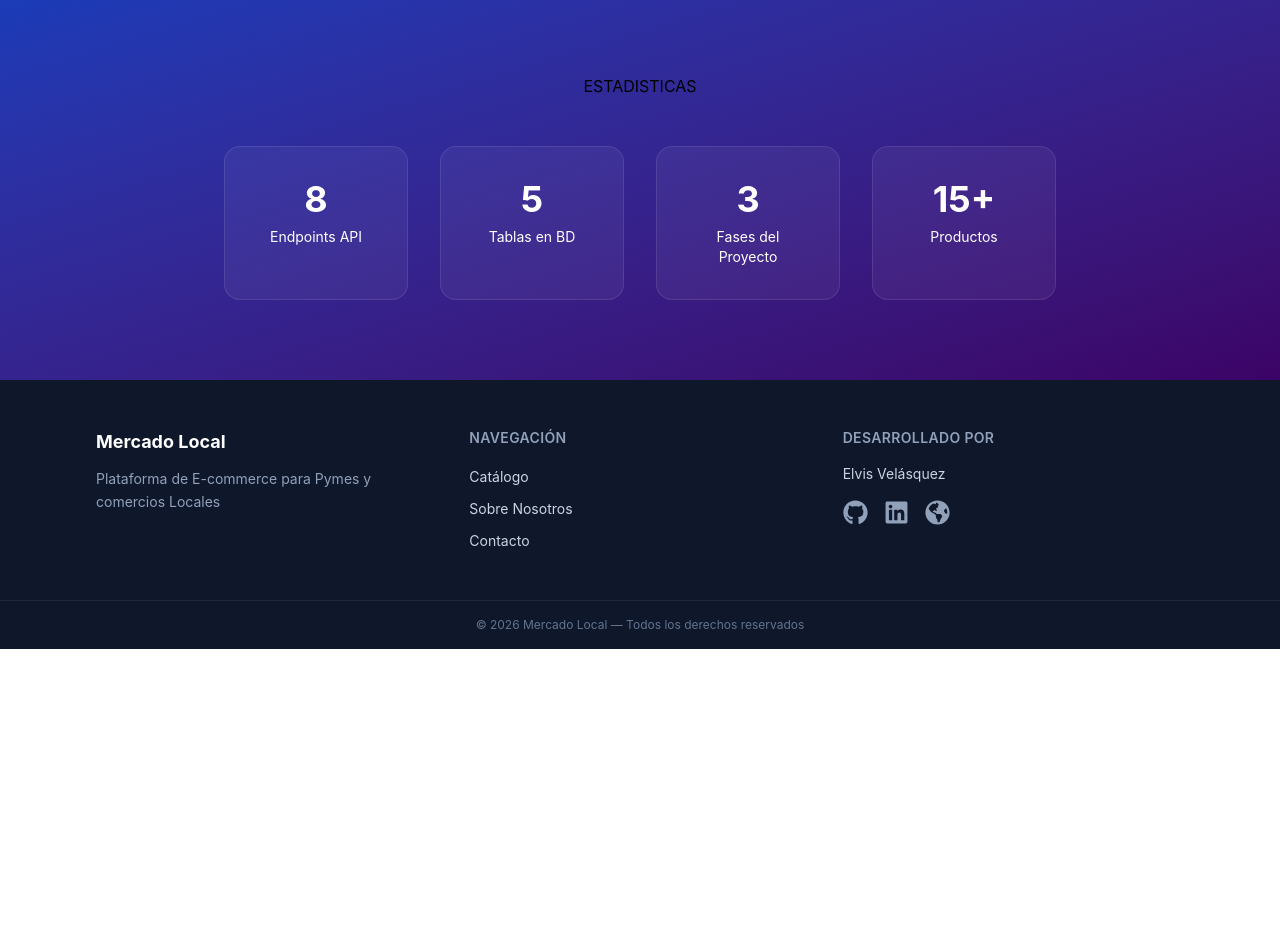
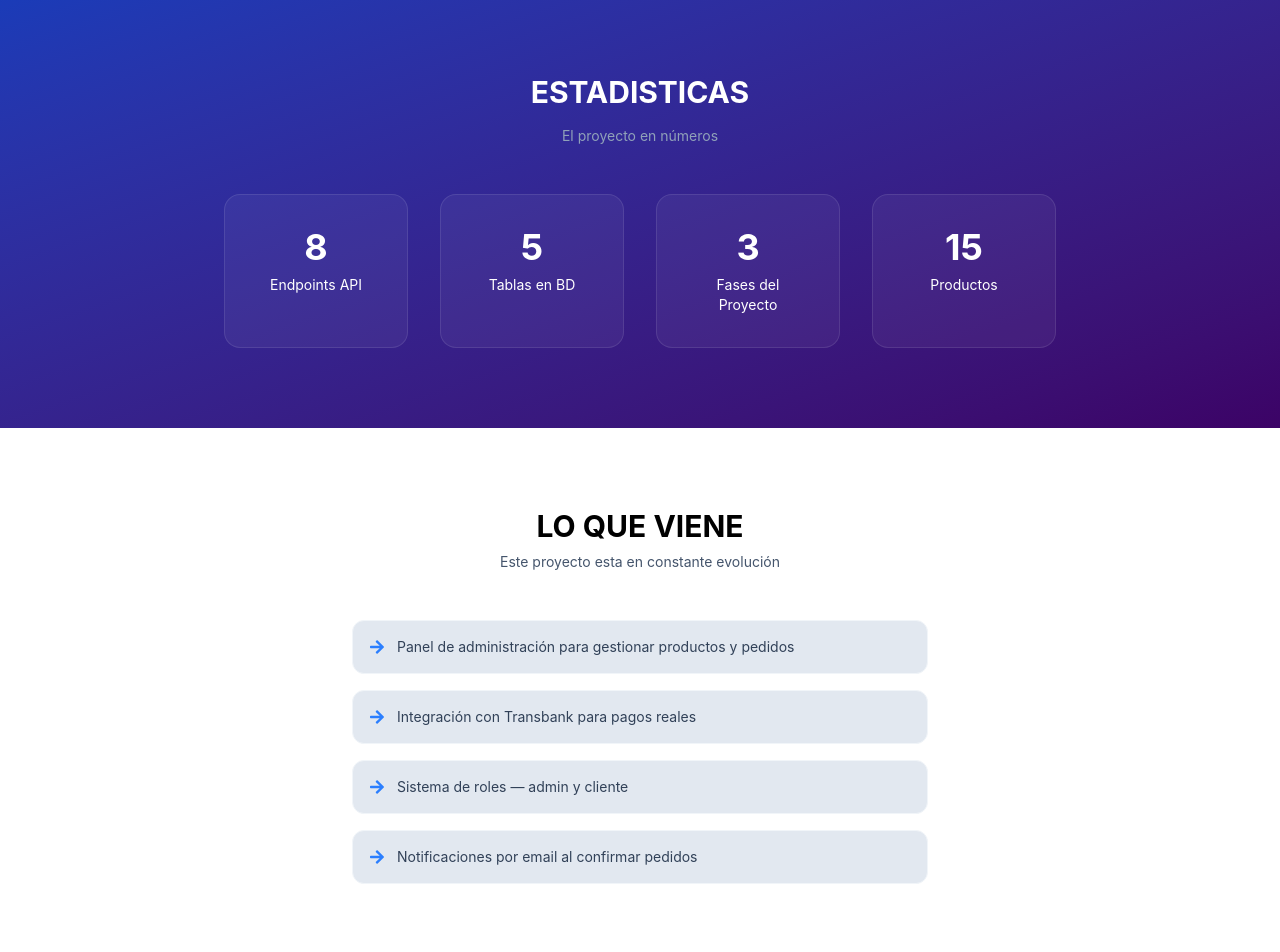
Before and after one commit to ElvisVE98/ecommerce-api, a React (Vite) app in the folder frontend/: page /about in a window 1280 px wide. Shown: the part 1740-2692 px from the top of the page. Before the commit the page ends 2389 px from the top, so only its background shows below. Built offline with nearby package versions, Linux system fonts and the light colour scheme.

Commit message:
se completa el aboutPage con stats, animaciones y roadmap

```diff
--- a/frontend/src/pages/AboutPage.tsx
+++ b/frontend/src/pages/AboutPage.tsx
@@ -14,6 +14,7 @@ import {
  } from "react-icons/si";
  import { FaNodeJs } from "react-icons/fa";
  import { FaCheck } from "react-icons/fa";
+ import { FaArrowRight } from "react-icons/fa";
 
 
 const AboutPage = () => {
@@ -23,6 +24,12 @@ const AboutPage = () => {
   const tituloRef = useRef(null); {/*Referencia para el titulo (h1), para animarlo con GSAP */}
   const descripcionRef = useRef(null); {/*Referencia para la descripcion (p), para animarla con GSAP */}
   const botonRef = useRef(null); {/*Referencia para el boton (Link), para animarlo con GSAP */}
+
+  {/*Referencias para los contadores*/ }
+  const contador1Ref = useRef<HTMLSpanElement>(null);
+  const contador2Ref = useRef<HTMLSpanElement>(null);
+  const contador3Ref = useRef<HTMLSpanElement>(null);
+  const contador4Ref = useRef<HTMLSpanElement>(null);
 
   useEffect(() => {
     // Aquí irán las animaciones GSAP
@@ -76,6 +83,48 @@ const AboutPage = () => {
 
     const techSection = document.querySelector('.tech-section');
     if(techSection) observar.observe(techSection);
+
+
+    const observarContador = new IntersectionObserver((entires) =>{
+      entires.forEach(entry =>{
+        if(entry.isIntersecting) {
+          gsap.to(contador1Ref.current, {
+            innerHTML : 8,
+            duration: 2,
+            ease: "power2.inOut",
+            snap: {innerHTML:1},
+          });
+
+            gsap.to(contador2Ref.current, {
+            innerHTML : 5,
+            duration: 2,
+            ease: "power2.inOut",
+            snap: {innerHTML:1},
+            delay:0.2,
+          });
+
+            gsap.to(contador3Ref.current, {
+            innerHTML : 3,
+            duration: 2,
+            ease: "power2.inOut",
+            snap: {innerHTML:1},
+            delay:0.4,
+          });
+
+            gsap.to(contador4Ref.current, {
+            innerHTML : 15,
+            duration: 2,
+            ease: "power2.inOut",
+            snap: {innerHTML:1},
+            delay:0.6,
+          });
+
+          observarContador.disconnect(); // para que no se repita
+        }
+      })
+    })
+    const contadorSection = document.querySelector('.contador-section');
+    if(contadorSection) observarContador.observe(contadorSection);
   }, []);
 
 
@@ -83,12 +132,11 @@ const AboutPage = () => {
     <div className="min-h-screen flex flex-col">
       <Navbar />
       <main className="flex-1">
-
         <section className='py-32 bg-linear-to-br from-slate-900 via-blue-800 to-slate-800'>
 
           <div className='max-w-4xl mx-auto text-center'>
             <p ref={subtituloRef} className='text-blue-300 text-sm uppercase tracking-widest mb-4 opacity-0'>Proyecto de Aprendizaje Fullstack</p>
-          <h1 ref={tituloRef} className='text-5xl font-bold bg-linear-to-r from-white via-blue-200 to-slate-300 bg-clip-text text-transparent opacity-0'>Mercado Local</h1>
+          <h1 ref={tituloRef} className='text-5xl font-bold bg-linear-to-r from-white via-blue-100 to-slate-00 bg-clip-text text-transparent opacity-0'>Mercado Local</h1>
           <p ref={descripcionRef} className='mt-6 text-slate-300 text-lg leading-relaxed max-w-2xl mx-auto opacity-0'>E-commerce moderno construido con React, Node.js, TypeScript y Supabase.Un proyecto para aprender y dominar el desarrollo fullstack.</p>
           <div className='mt-8'>
             <Link to="/catalog" ref={botonRef} className='bg-blue-600 text-white px-8 py-3 rounded-full font-semibold opacity-0 hover:bg-blue-500 transition'>
@@ -96,6 +144,10 @@ const AboutPage = () => {
           </div>
           </div>
         </section>
+
+
+
+
 
 
         <section className='py-20 bg-white'>
@@ -150,6 +202,9 @@ const AboutPage = () => {
             </div>
           </div>
         </section>
+
+
+
 
 
 
@@ -208,38 +263,71 @@ const AboutPage = () => {
 
 
 
+
+
+
         <section className='py-20 bg-linear-to-br from-blue-800 to-purple-950'>
           <div className='text-center mb-12 mx-auto max-w-4xl'>
-            <h2 className='uppercase'>Estadisticas</h2>
+            <h2 className='uppercase text-white text-3xl font-bold'>Estadisticas</h2>
+            <p className='mt-4 text-slate-400 text-sm'>El proyecto en números</p>
           </div>
 
-          <div className='grid grid-cols-4 mx-auto max-w-4xl gap-8 px-8'>
+          <div className='contador-section grid grid-cols-4 mx-auto max-w-4xl gap-8 px-8'>
 
 
             <div className='flex flex-col items-center bg-white/5 rounded-2xl p-8 border border-white/10 hover:border-blue-400/50 hover:bg-white/10 hover:shadow-xl hover:shadow-blue-500/60 transition-all duration-300 cursor-pointer'>
-              <span className='text-white font-bold mb-2 text-4xl'>8</span>
+              <span ref={contador1Ref} className='text-white font-bold mb-2 text-4xl'>0</span>
               <p className='text-center text-white text-sm'>Endpoints API</p>
             </div>
 
             <div className='flex flex-col items-center bg-white/5 rounded-2xl p-8 border border-white/10 hover:border-blue-400/50 hover:bg-white/10 hover:shadow-xl hover:shadow-blue-500/60 transition-all duration-300 cursor-pointer'>
-              <span className='text-white font-bold mb-2 text-4xl'>5</span>
+              <span ref={contador2Ref} className='text-white font-bold mb-2 text-4xl'>0</span>
               <p className='text-center text-white text-sm'>Tablas en BD</p>
             </div>
 
             <div className='flex flex-col items-center bg-white/5 rounded-2xl p-8 border border-white/10 hover:border-blue-400/50 hover:bg-white/10 hover:shadow-xl hover:shadow-blue-500/60 transition-all duration-300 cursor-pointer'>
-              <span className='text-white font-bold mb-2 text-4xl'>3</span>
+              <span ref={contador3Ref} className='text-white font-bold mb-2 text-4xl'>0</span>
               <p className='text-center text-white text-sm'>Fases del Proyecto</p>
             </div>
 
             <div className='flex flex-col items-center bg-white/5 rounded-2xl p-8 border border-white/10 hover:border-blue-400/50 hover:bg-white/10 hover:shadow-xl hover:shadow-blue-500/60 transition-all duration-300 cursor-pointer'>
-              <span className='text-white font-bold mb-2 text-4xl'>15+</span>
+              <span ref={contador4Ref} className='text-white font-bold mb-2 text-4xl'>0</span>
               <p className='text-center text-white text-sm'>Productos</p>
             </div>
+          </div>
+        </section>
 
 
 
 
 
+        <section className='bg-white py-20'>
+          <div className='text-center mb-12 mx-auto max-w-4xl'>
+            <h2 className='uppercase font-bold text-3xl'>Lo que viene</h2>
+            <p className='text-slate-600 text-sm mt-2'>Este proyecto esta en constante evolución</p>
+          </div>
+
+          <div className='max-w-xl mx-auto flex flex-col gap-4'>
+
+            <div className='flex items-center gap-3 p-4 rounded-xl bg-slate-200 border border-slate-100'>
+              <FaArrowRight className='text-blue-500 shrink-0'> </FaArrowRight>
+              <p className='text-slate-700 text-sm'>Panel de administración para gestionar productos y pedidos</p>
+            </div>
+
+            <div className='flex items-center gap-3 p-4 rounded-xl bg-slate-200 border border-slate-100'>
+              <FaArrowRight className='text-blue-500 shrink-0'> </FaArrowRight>
+              <p className='text-slate-700 text-sm'>Integración con Transbank para pagos reales</p>
+            </div>
+
+            <div className='flex items-center gap-3 p-4 rounded-xl bg-slate-200 border border-slate-100'>
+              <FaArrowRight className='text-blue-500 shrink-0'> </FaArrowRight>
+              <p className='text-slate-700 text-sm'>Sistema de roles — admin y cliente</p>
+            </div>
+
+            <div className='flex items-center gap-3 p-4 rounded-xl bg-slate-200 border border-slate-100'>
+              <FaArrowRight className='text-blue-500 shrink-0'> </FaArrowRight>
+              <p className='text-slate-700 text-sm'>Notificaciones por email al confirmar pedidos</p>
+            </div>
           </div>
         </section>
 
```
